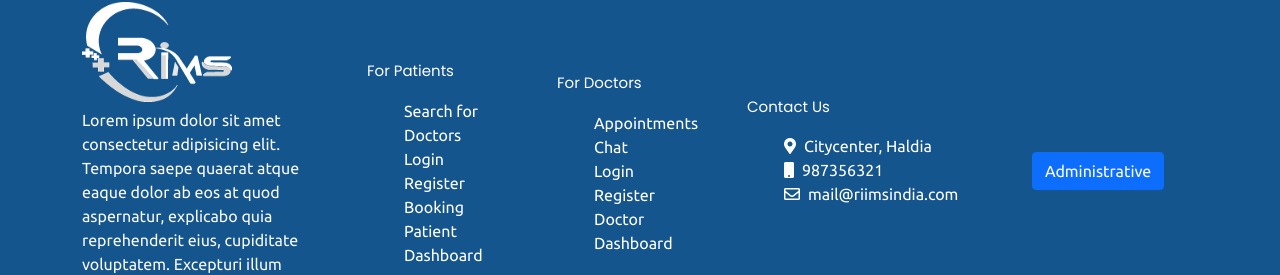
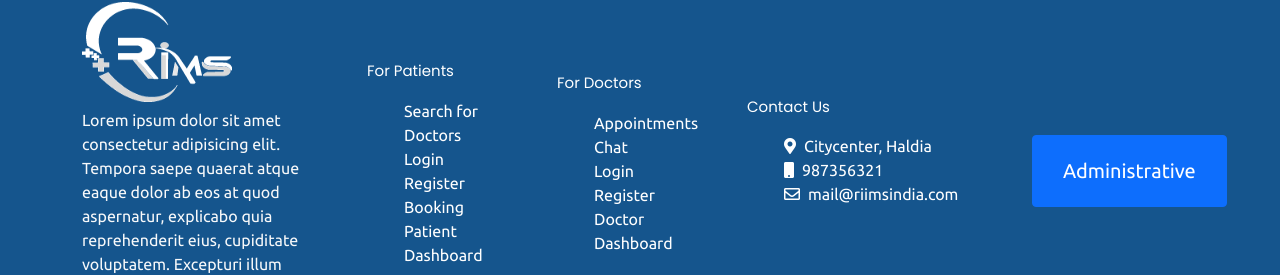
Before and after one commit to Rimsind/rims-main-2.0, a Next.js app: page / in a window 1280 px wide. Shown: the part 4557-4832 px from the top of the page. Built offline with nearby package versions, Linux system fonts and the light colour scheme; no server answers; some icons are missing.

Commit message:
Final Update

```diff
--- a/public/assets/css/admin.css
+++ b/public/assets/css/admin.css
@@ -139,4 +139,13 @@ ul {
     margin: 50px 0;
   }
 }
+
+/* Custom Stylesheet */
+.admn_btn a {
+  padding-left: 30px;
+  padding-right: 30px;
+  padding-top: 20px;
+  padding-bottom: 20px;
+  font-size: 20px;
+}
 /*# sourceMappingURL=admin.css.map */
```
